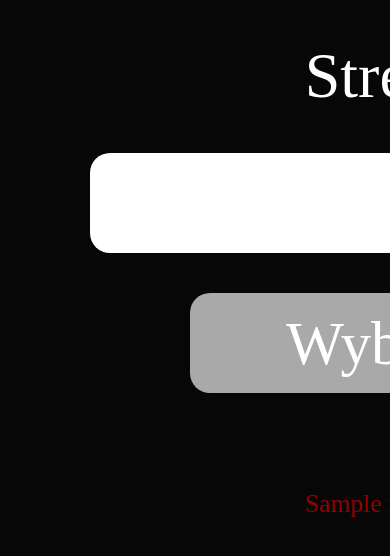
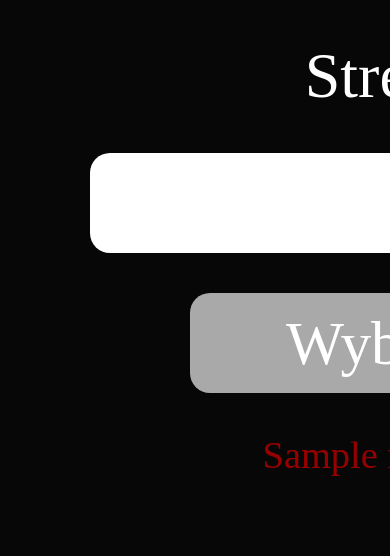
Before and after one commit to Porzeraklon/rozkladztm, a Flask app: template templates/zone.html in a window 390 px wide; the page is wider, and only the part inside the window is pictured. Shown: the part 51-607 px from the top of that part. Run offline with Flask 2, Linux system fonts and the light colour scheme; the template is opened without the code that fills it: most values are stand-ins (such as "Sample title", 1, 10 or a date in 2020); one stand-in notice (Sample message) is shown.

Commit message:
FINAL FIX

```diff
--- a/app.py
+++ b/app.py
@@ -42,7 +42,6 @@ def home():
 
     if request.method == "POST":
         zone = request.form["zone"]
-        print(zone_list_fix)
         if zone in zone_list_fix:
             return redirect(url_for('zone_site', zone=zone))
         else:
--- a/static/css/main.css
+++ b/static/css/main.css
@@ -86,6 +86,7 @@ input {
 
 .error {
     color: rgb(150, 0, 0);
+    font-size: 1.2em;
 }
 
 @media screen and (max-width: 1080px) and (max-height: 1920px) {
@@ -117,4 +118,8 @@ input {
         width: 400px;
     }
 
+    .error {
+        font-size: 2.4em;
+    }
+
   }
--- a/templates/index.html
+++ b/templates/index.html
@@ -23,10 +23,10 @@
             {% endfor %}
             </datalist>
             <p><input type="submit" value="Wybierz" id="submit"></p>
+            {% for message in get_flashed_messages()%}
+            <p class="error">{{message}}</p>
+            {% endfor %}
         </form>
-        {% for message in get_flashed_messages()%}
-        <p class="error">{{message}}</p>
-        {% endfor %}
     </div>
 
 </body>
--- a/templates/zone.html
+++ b/templates/zone.html
@@ -2,7 +2,7 @@
 
 <head>
 
-    <title>Zone</title>
+    <title>Strefa</title>
     <link rel="stylesheet" href="{{ url_for('static', filename='css/main.css')}}">
     <link rel="shortcut icon" href="{{ url_for('static', filename='logo.ico') }}">
     <style>
@@ -27,10 +27,10 @@
             {% endfor %}
             </datalist>
             <p><input type="submit" value="Wybierz" id="submit"></p>
+            {% for message in get_flashed_messages()%}
+            <p class="error">{{message}}</p>
+            {% endfor %}
         </form>
-        {% for message in get_flashed_messages()%}
-        <p class="error">{{message}}</p>
-        {% endfor %}
     </div>
 
 </body>
```
